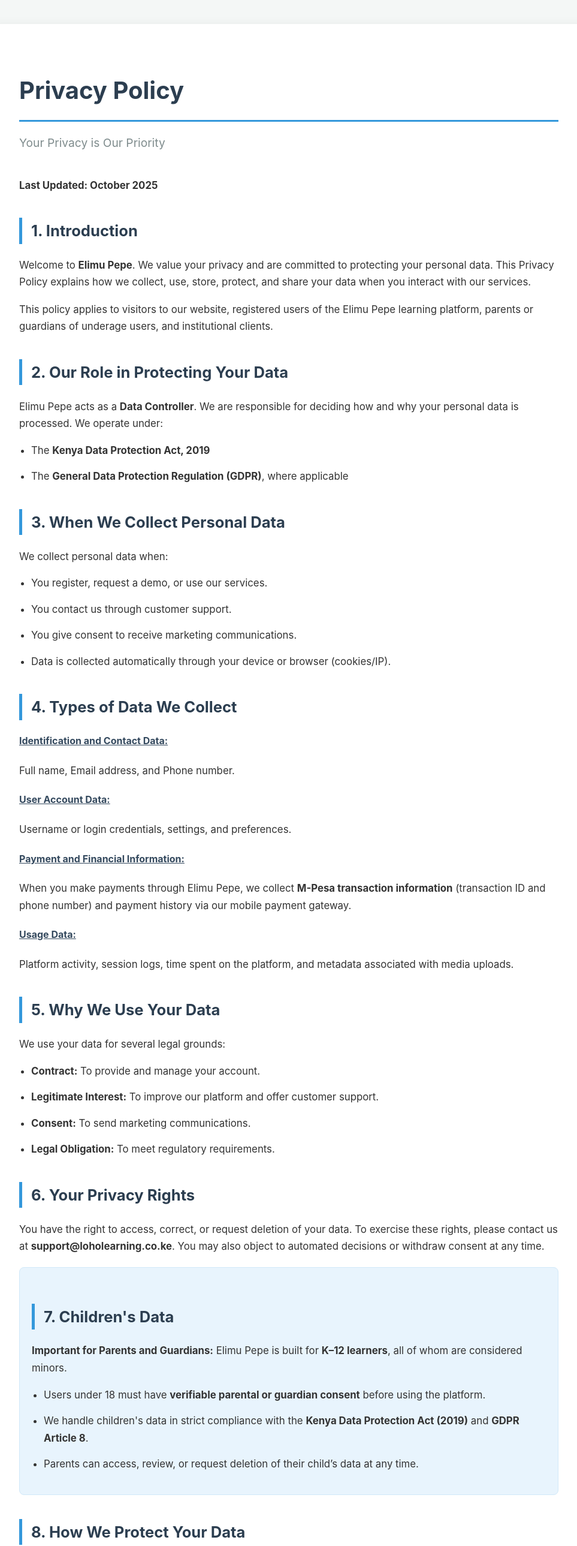
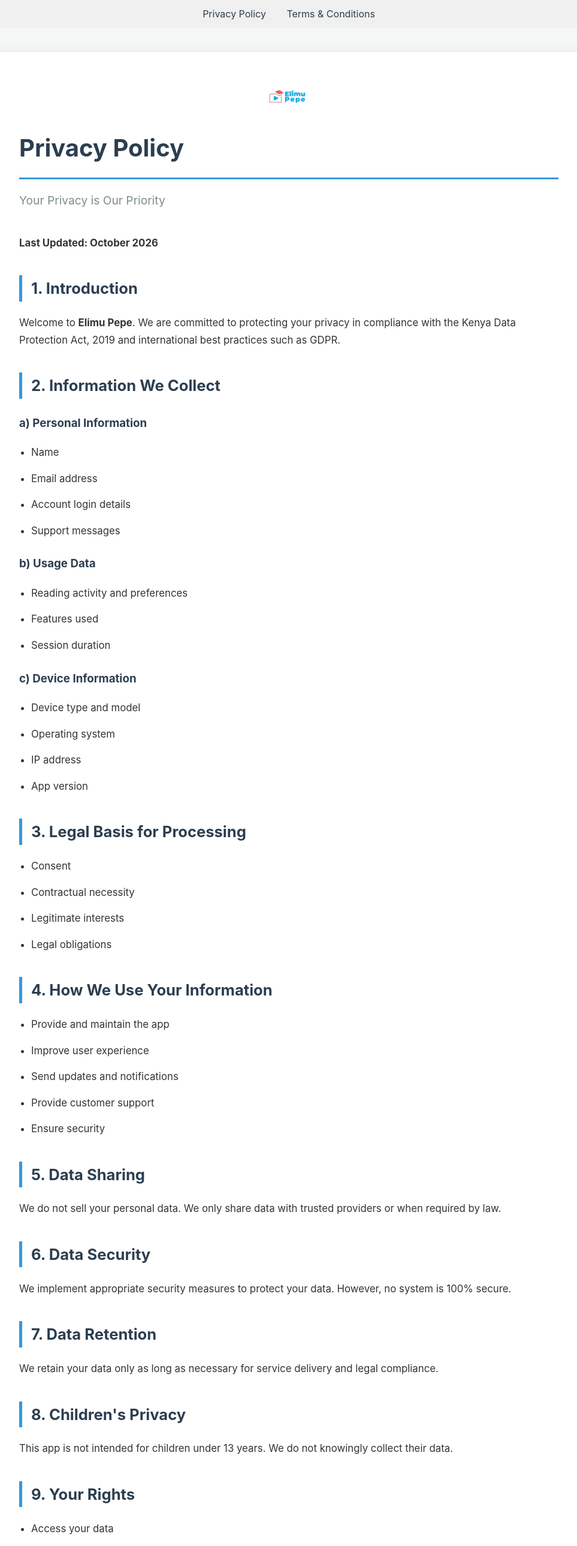
Before and after one commit to Loho-stack/app-policies, a plain HTML site: page index.html in a window 1280 px wide. Shown: the part 20-2598 px from the top of the page at 60% size, without its empty margins (158-1121 px from the left). Drawn offline with Linux system fonts and the light colour scheme.

Commit message:
Terms and conditions

```diff
--- a/index.html
+++ b/index.html
@@ -95,149 +95,139 @@
     </style>
   </head>
   <body>
+    <nav style="text-align: center; background: #f0f0f0; padding: 10px">
+      <a
+        href="index.html"
+        style="margin: 0 15px; text-decoration: none; color: #2c3e50"
+        >Privacy Policy</a
+      >
+      <a
+        href="term.html"
+        style="margin: 0 15px; text-decoration: none; color: #2c3e50"
+        >Terms & Conditions</a
+      >
+    </nav>
     <div class="policy-container">
+      <img
+        src="logo.png"
+        alt="Elimu Pepe Logo"
+        style="
+          max-width: 150px;
+          height: auto;
+          display: block;
+          margin: 0 auto 20px;
+        "
+      />
       <h1>Privacy Policy</h1>
       <p class="subtitle">Your Privacy is Our Priority</p>
-      <p><strong>Last Updated: October 2025</strong></p>
+      <p><strong>Last Updated: October 2026</strong></p>
 
       <section>
-        <h2>1. Introduction</h2>
-        <p>
-          Welcome to <strong>Elimu Pepe</strong>. We value your privacy and are
-          committed to protecting your personal data. This Privacy Policy
-          explains how we collect, use, store, protect, and share your data when
-          you interact with our services.
-        </p>
-        <p>
-          This policy applies to visitors to our website, registered users of
-          the Elimu Pepe learning platform, parents or guardians of underage
-          users, and institutional clients.
-        </p>
-      </section>
+        <div class="container">
+          <h2>1. Introduction</h2>
+          <p>
+            Welcome to <strong>Elimu Pepe</strong>. We are committed to
+            protecting your privacy in compliance with the Kenya Data Protection
+            Act, 2019 and international best practices such as GDPR.
+          </p>
 
-      <section>
-        <h2>2. Our Role in Protecting Your Data</h2>
-        <p>
-          Elimu Pepe acts as a <strong>Data Controller</strong>. We are
-          responsible for deciding how and why your personal data is processed.
-          We operate under:
-        </p>
-        <ul>
-          <li>The <strong>Kenya Data Protection Act, 2019</strong></li>
-          <li>
-            The <strong>General Data Protection Regulation (GDPR)</strong>,
-            where applicable
-          </li>
-        </ul>
-      </section>
+          <h2>2. Information We Collect</h2>
 
-      <section>
-        <h2>3. When We Collect Personal Data</h2>
-        <p>We collect personal data when:</p>
-        <ul>
-          <li>You register, request a demo, or use our services.</li>
-          <li>You contact us through customer support.</li>
-          <li>You give consent to receive marketing communications.</li>
-          <li>
-            Data is collected automatically through your device or browser
-            (cookies/IP).
-          </li>
-        </ul>
-      </section>
+          <h3>a) Personal Information</h3>
+          <ul>
+            <li>Name</li>
+            <li>Email address</li>
+            <li>Account login details</li>
+            <li>Support messages</li>
+          </ul>
 
-      <section>
-        <h2>4. Types of Data We Collect</h2>
+          <h3>b) Usage Data</h3>
+          <ul>
+            <li>Reading activity and preferences</li>
+            <li>Features used</li>
+            <li>Session duration</li>
+          </ul>
 
-        <h4>Identification and Contact Data:</h4>
-        <p>Full name, Email address, and Phone number.</p>
+          <h3>c) Device Information</h3>
+          <ul>
+            <li>Device type and model</li>
+            <li>Operating system</li>
+            <li>IP address</li>
+            <li>App version</li>
+          </ul>
 
-        <h4>User Account Data:</h4>
-        <p>Username or login credentials, settings, and preferences.</p>
+          <h2>3. Legal Basis for Processing</h2>
+          <ul>
+            <li>Consent</li>
+            <li>Contractual necessity</li>
+            <li>Legitimate interests</li>
+            <li>Legal obligations</li>
+          </ul>
 
-        <h4>Payment and Financial Information:</h4>
-        <p>
-          When you make payments through Elimu Pepe, we collect
-          <strong>M-Pesa transaction information</strong> (transaction ID and
-          phone number) and payment history via our mobile payment gateway.
-        </p>
+          <h2>4. How We Use Your Information</h2>
+          <ul>
+            <li>Provide and maintain the app</li>
+            <li>Improve user experience</li>
+            <li>Send updates and notifications</li>
+            <li>Provide customer support</li>
+            <li>Ensure security</li>
+          </ul>
 
-        <h4>Usage Data:</h4>
-        <p>
-          Platform activity, session logs, time spent on the platform, and
-          metadata associated with media uploads.
-        </p>
-      </section>
+          <h2>5. Data Sharing</h2>
+          <p>
+            We do not sell your personal data. We only share data with trusted
+            providers or when required by law.
+          </p>
 
-      <section>
-        <h2>5. Why We Use Your Data</h2>
-        <p>We use your data for several legal grounds:</p>
-        <ul>
-          <li>
-            <strong>Contract:</strong> To provide and manage your account.
-          </li>
-          <li>
-            <strong>Legitimate Interest:</strong> To improve our platform and
-            offer customer support.
-          </li>
-          <li><strong>Consent:</strong> To send marketing communications.</li>
-          <li>
-            <strong>Legal Obligation:</strong> To meet regulatory requirements.
-          </li>
-        </ul>
-      </section>
+          <h2>6. Data Security</h2>
+          <p>
+            We implement appropriate security measures to protect your data.
+            However, no system is 100% secure.
+          </p>
 
-      <section>
-        <h2>6. Your Privacy Rights</h2>
-        <p>
-          You have the right to access, correct, or request deletion of your
-          data. To exercise these rights, please contact us at
-          <strong>support@loholearning.co.ke</strong>. You may also object to
-          automated decisions or withdraw consent at any time.
-        </p>
-      </section>
+          <h2>7. Data Retention</h2>
+          <p>
+            We retain your data only as long as necessary for service delivery
+            and legal compliance.
+          </p>
 
-      <div class="highlight-box">
-        <h2>7. Children's Data</h2>
-        <p>
-          <strong>Important for Parents and Guardians:</strong> Elimu Pepe is
-          built for <strong>K–12 learners</strong>, all of whom are considered
-          minors.
-        </p>
-        <ul>
-          <li>
-            Users under 18 must have
-            <strong>verifiable parental or guardian consent</strong> before
-            using the platform.
-          </li>
-          <li>
-            We handle children's data in strict compliance with the
-            <strong>Kenya Data Protection Act (2019)</strong> and
-            <strong>GDPR Article 8</strong>.
-          </li>
-          <li>
-            Parents can access, review, or request deletion of their child’s
-            data at any time.
-          </li>
-        </ul>
-      </div>
+          <h2>8. Children's Privacy</h2>
+          <p>
+            This app is not intended for children under 13 years. We do not
+            knowingly collect their data.
+          </p>
 
-      <section>
-        <h2>8. How We Protect Your Data</h2>
-        <p>
-          We implement encrypted data transfers using <strong>TLS/SSL</strong>,
-          secure cloud infrastructure, and strict internal access controls.
-          While we do our best to protect your data, no system is 100% secure.
-        </p>
-      </section>
+          <h2>9. Your Rights</h2>
+          <ul>
+            <li>Access your data</li>
+            <li>Correct your data</li>
+            <li>Request deletion</li>
+            <li>Withdraw consent</li>
+          </ul>
 
-      <section>
-        <h2>9. Third Parties We Work With</h2>
-        <p>
-          We may share your data with trusted service providers who host our
-          servers or process payments (e.g., <strong>M-Pesa</strong>). Where
-          data is transferred outside Kenya, we ensure appropriate safeguards
-          are in place.
-        </p>
+          <h2>10. Third-Party Services</h2>
+          <p>
+            We may use services like analytics tools and cloud providers that
+            process data under their own policies.
+          </p>
+
+          <h2>11. Changes to This Policy</h2>
+          <p>We may update this policy. Changes will be posted on this page.</p>
+
+          <h2>12. Contact Us</h2>
+          <p>
+            Email:
+            <a href="mailto:support@loholearning.co.ke"
+              >support@loholearning.co.ke</a
+            >
+          </p>
+          <p>
+            Website:
+            <a href="https://elimupepe.loholearning.co.ke/privacy-policy"
+              >elimupepe.loholearning.co.ke/privacy-policy</a
+            >
+          </p>
+        </div>
       </section>
 
       <section>
@@ -247,12 +237,21 @@
             For any privacy questions, requests, or complaints, please reach
             out:
           </p>
-          <p><strong>Email:</strong> support@loholearning.co.ke</p>
+          <p>
+            <strong>Email:</strong>
+            <a href="mailto:support@loholearning.co.ke"
+              >support@loholearning.co.ke</a
+            >
+          </p>
           <p>
             <strong>Website:</strong>
             <a href="https://elimupepe.loholearning.co.ke"
               >elimupepe.loholearning.co.ke</a
             >
+          </p>
+          <p>
+            <strong>Terms and Conditions:</strong>
+            <a href="term.html">Terms & Conditions</a>
           </p>
         </div>
       </section>
```
Also changed, not shown: term.html (added, +244 -0 lines), .specstory/.project.json, .specstory/statistics.json (added), logo.png (added), 1 other file.
